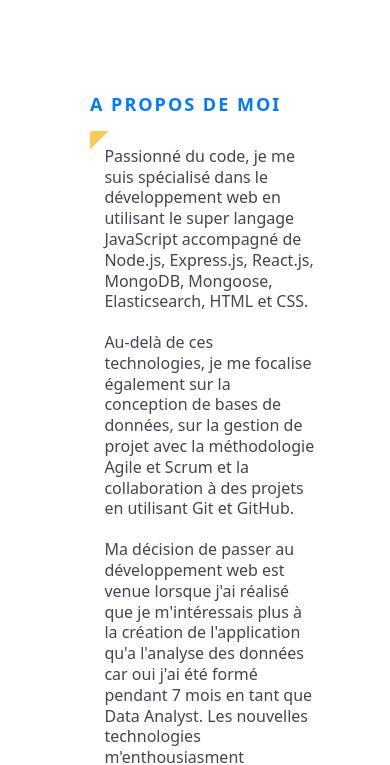
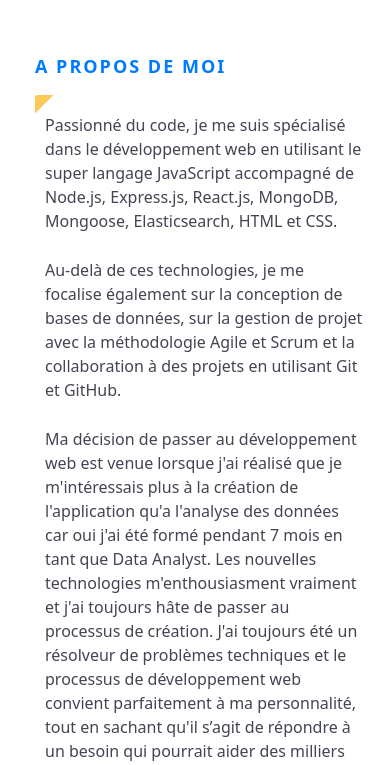
Before and after one commit to dev-romelus/mon-cv, a React (Create React App) app: page / in a window 390 px wide. Shown: the part 921-1686 px from the top of the page. Built offline with nearby package versions, Linux system fonts and the light colour scheme.

Commit message:
rectification

```diff
--- a/src/App.css
+++ b/src/App.css
@@ -1,14 +1,14 @@
 @import url('https://fonts.googleapis.com/css?family=Lato&display=swap');
 
 body, html, .body{
-  line-height: 1.3;
+  line-height: 1.5;
+  -webkit-font-smoothing: antialiased;
   height: 100%;
   width: 100%;
   padding: 0;
   margin: 0;
   font-family: Apercu,"Source Sans Pro",system,system-ui,-apple-system,BlinkMacSystemFont,Roboto,Helvetica,Arial,sans-serif;
   display: block;
-  overflow-wrap: break-word;
   /* font-size: calc(14px + (26 - 14) * ((100vw - 300px) / (1600 - 300))); */
 }
 
@@ -169,22 +169,30 @@ section h1{
 
 .contenu p {
   margin-top: 0;
-  margin-bottom: 20px;
+  margin-bottom: 25px;
 }
 
 .contenu {
   background: transparent linear-gradient(135deg, #feca57 13px, rgba(0,0,0,0) 0);
+  border-radius: 2px;
+  padding: .3rem;
   font-weight: 300;
   font-size: 1rem;
   width: 100%;
-  max-width: 660px;
-  padding: .9rem;
-  border-radius: 2px;
+  max-width: 650px;
 }
 
 .all_skills{
+  justify-content: space-between;
   display: flex;
   justify-content: space-between;
+}
+
+.skills .item{
+
+  margin: 3px 0;
+  font-size: .9rem;
+
 }
 
 .title_skills{
@@ -235,6 +243,11 @@ ul {
   outline: 0;
 }
 
+*, :after, :before {
+  -webkit-box-sizing: inherit;
+  box-sizing: inherit;
+}
+
 .badge {
   display: inline-block;
   padding: 0.25em 0.5em;
@@ -263,7 +276,7 @@ ul {
 
 .citation{
   font-family: 'Caveat', cursive;
-  font-weight: 700;
+  font-weight: 200;
   font-size: 2.3rem;
 }
 
--- a/src/index.css
+++ b/src/index.css
@@ -22,6 +22,12 @@
   .title_skills{
     white-space: nowrap;
   }
+  section {
+    padding: 50px 35px;
+  }
+  section .contenu {
+    padding-left: 10px;
+  }
 }
 
 
@@ -41,6 +47,9 @@
   header{
     max-width: 600px;
   }
+  section .contenu{
+    padding-top: 18px;
+  }
 }
 
 @media screen and (max-width: 1024px){
@@ -53,26 +62,17 @@
 
 
 
-@media screen and (max-width: 480px){
-  section {
-    padding: 50px 35px;
-  }
-  /* .contenu {
-    padding-left: 30px;
-  } */
-}
-
 @media screen and (max-width: 768px){
   section {
     display: block;
   }
 }
 
-@media screen and (max-width: 1024px){
+/* @media screen and (max-width: 1024px){
   section {
     padding: 90px;
   }
-}
+} */
 
 
 @media screen and (max-width: 630px){
@@ -101,9 +101,7 @@
 }
 
 @media screen and (max-width: 1024px){
-
   section h1 {
     margin-right: 50px;
   }
-
 }
```
